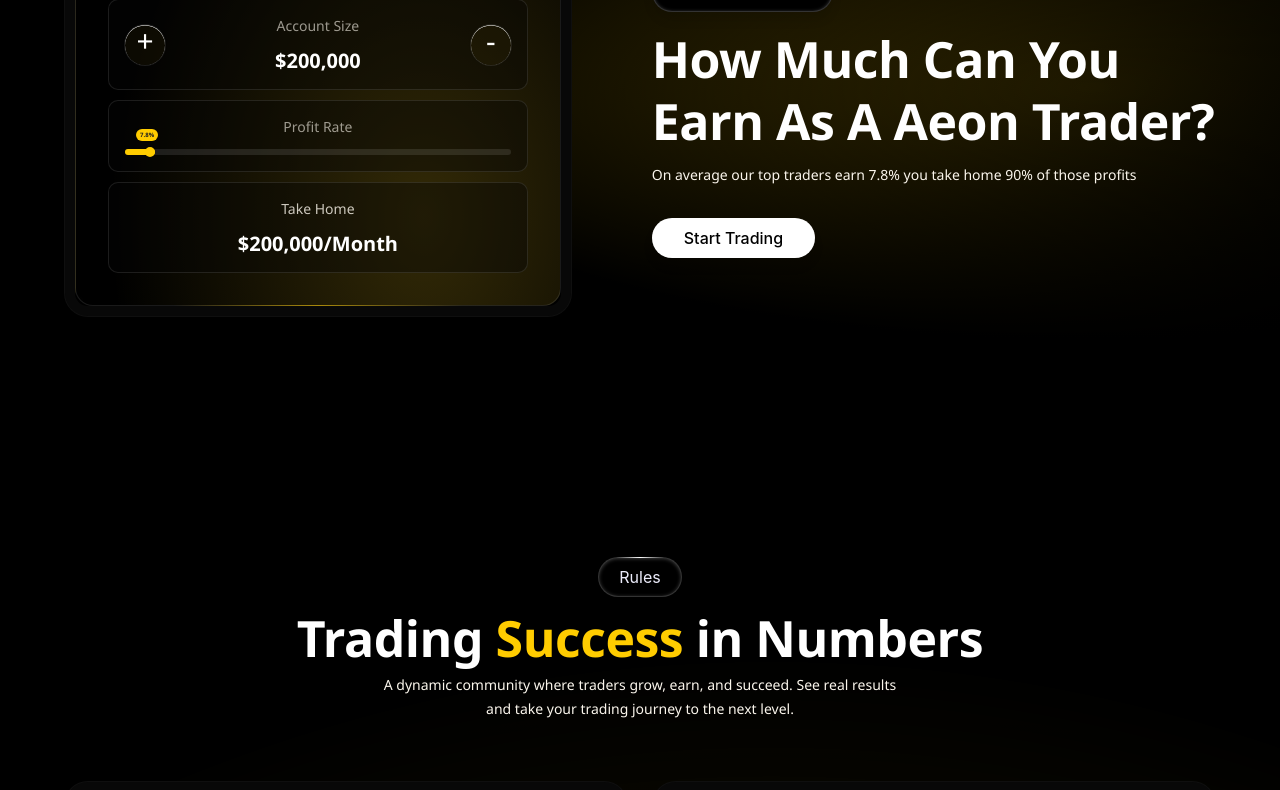
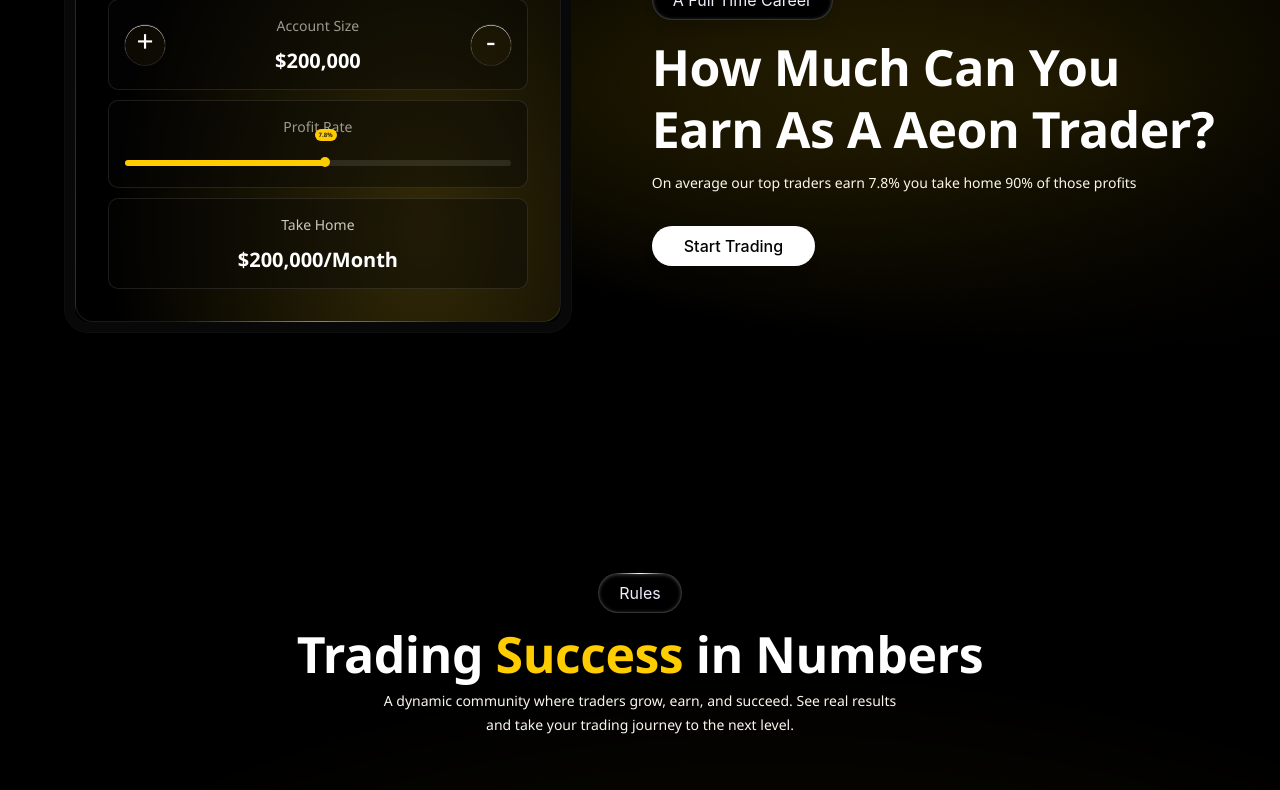
Before and after one commit to seemab-ahmed/aeon-funded, a React (Create React App) app: page /how-it-works in a window 1280 px wide. Shown: the part 1800-2590 px from the top of the page. Built offline with nearby package versions, Linux system fonts and the light colour scheme.

Commit message:
Final Changes

```diff
--- a/src/components/CareerTrading.jsx
+++ b/src/components/CareerTrading.jsx
@@ -26,9 +26,22 @@
 
 const CareerTrading = ({ mode }) => {
   const { ref, inView } = useInView({ triggerOnce: true, threshold: 0.5 });
+  // progress now represents the profit rate in percentage
   const [progress, setProgress] = useState(7.8);
+  // accountSize will be controlled by both plus/minus and the slider
   const [accountSize, setAccountSize] = useState(200000);
   const [animate, setAnimate] = useState(true);
+
+  // A constant factor to tie profit rate to account size so that:
+  // accountSize = profitRate * factor. With initial values: 200000 = 7.8 * factor.
+  const factor = 200000 / 7.8;
+
+  // Define filled and track colors (using the old color scheme)
+  const filledColor = mode === "dark" ? "#fc0" : "#1f1f1f";
+  const trackColor =
+    mode === "dark"
+      ? "rgba(255,255,255,0.10)"
+      : "rgba(31,31,31,0.10)";
 
   // Turn off the animation after the initial count up duration
   useEffect(() => {
@@ -38,20 +51,33 @@
     return () => clearTimeout(timer);
   }, []);
 
+  const handleSliderChange = (event) => {
+    const newProgress = parseFloat(event.target.value);
+    setProgress(newProgress);
+    setAccountSize(Math.round(newProgress * factor));
+  };
+
   const handleIncrement = () => {
-    setAccountSize((prev) => prev + 1); // Increase by 1000 (adjust as needed)
+    setAccountSize((prev) => {
+      const newSize = prev + 1; // Increase by 1 (as per current logic)
+      setProgress(newSize / factor);
+      return newSize;
+    });
   };
 
   const handleDecrement = () => {
-    setAccountSize((prev) => (prev - 1 < 0 ? 0 : prev - 1)); // Decrease by 1000 (min: 0)
+    setAccountSize((prev) => {
+      const newSize = prev - 1 < 0 ? 0 : prev - 1;
+      setProgress(newSize / factor);
+      return newSize;
+    });
   };
 
-  // Update progress based on click position
-  const handleProgressClick = (event) => {
-    const rect = event.currentTarget.getBoundingClientRect();
-    const clickX = event.clientX - rect.left;
-    const newProgress = (clickX / rect.width) * 100;
-    setProgress(newProgress);
+  // Compute slider background style for filled portion
+  const sliderBackground = {
+    background: `linear-gradient(to right, ${filledColor} 0%, ${filledColor} ${
+      (progress / 15) * 100
+    }%, ${trackColor} ${(progress / 15) * 100}%, ${trackColor} 100%)`,
   };
 
   return (
@@ -141,7 +167,7 @@
                 </div>
               </div>
               <div
-                className={` w-full p-4 rounded-[10px] border border-[rgba(255,255,255,0.10)] ${
+                className={`w-full p-4 rounded-[10px] border border-[rgba(255,255,255,0.10)] ${
                   mode === "dark" ? "bg-[rgba(5,5,5,0.40)]" : "bg-[#F1F1F1]"
                 }`}
               >
@@ -154,67 +180,37 @@
                 >
                   Profit Rate
                 </span>
-                <div
-                  onClick={handleProgressClick}
-                  className={`cursor-pointer rounded-[100px] ${
-                    mode === "dark"
-                      ? "bg-[rgba(255,255,255,0.10)]"
-                      : "bg-[rgba(31,31,31,0.10)]"
-                  } h-[6px] mt-2.5`}
-                >
-                  <motion.div
-                    initial={{ width: 0 }}
-                    animate={{ width: inView ? `${progress}%` : "0%" }}
-                    transition={{ duration: 2, ease: "easeInOut" }}
-                    className={`h-full rounded-[100px] relative ${
-                      mode === "dark" ? "bg-[#fc0]" : "bg-dark1f"
-                    }`}
+                {/* Slider with filled background and label positioned above the thumb */}
+                <div className="relative mt-2.5">
+                  {/* Label above the slider thumb */}
+                  <span
+                    style={{
+                      position: "absolute",
+                      left: `${(progress / 15) * 100}%`,
+                      top: "-20px",
+                      transform: "translateX(-50%)",
+                      fontSize: "6px",
+                      padding: "2px 4px",
+                    }}
+                    className={
+                      mode === "dark"
+                        ? "bg-[#fc0] text-dark1f font-bold rounded-full"
+                        : "bg-dark1f text-white font-bold rounded-full"
+                    }
                   >
-                    <div
-                      className={`h-2.5 w-2.5 absolute right-0 top-[-2px] rounded-[100px] ${
-                        mode === "dark" ? "bg-[#fc0]" : "bg-dark1f"
-                      }`}
-                    ></div>
-                    <span
-                      className={`absolute right-[-10%] top-[-20px] text-[6px] p-[2px_4px] font-bold rounded-[100px] ${
-                        mode === "dark"
-                          ? "bg-[#fc0] text-dark1f"
-                          : "bg-dark1f text-white"
-                      }`}
-                    >
-                      {progress.toFixed(1)}%
-                    </span>
-                  </motion.div>
+                    {progress.toFixed(1)}%
+                  </span>
+                  <input
+                    type="range"
+                    min="0"
+                    max="15"
+                    step="0.1"
+                    value={progress}
+                    onChange={handleSliderChange}
+                    className="w-full h-[6px] appearance-none rounded-[100px] cursor-pointer"
+                    style={sliderBackground}
+                  />
                 </div>
-                {/* <div
-                  className={`rounded-[100px] ${
-                    mode === "dark"
-                      ? "bg-[rgba(255,255,255,0.10)]"
-                      : "bg-[rgba(31,31,31,0.10)]"
-                  } h-[6px] mt-2.5`}
-                >
-                  <motion.div
-                    initial={{ width: 0 }}
-                    animate={{ width: inView ? "20%" : "0%" }}
-                    transition={{ duration: 2, ease: "easeInOut" }}
-                    className={`h-full rounded-[100px] relative ${
-                      mode === "dark" ? "bg-[#fc0]" : "bg-dark1f "
-                    }`}
-                  >
-                    <div
-                      className={`h-2.5 w-2.5 absolute right-0 top-[-2px] rounded-[100px] ${
-                        mode === "dark" ? "bg-[#fc0]" : "bg-dark1f"
-                      }`}
-                    ></div>
-                    <span
-                      className={`absolute right-[-10%] top-[-20px] text-[6px] p-[2px_4px] font-bold rounded-[100px] ${
-                        mode === "dark" ? "bg-[#fc0] text-dark1f" : "bg-dark1f text-white"
-                      }`}
-                    >
-                      7.5%
-                    </span>
-                  </motion.div>
-                </div> */}
               </div>
               <div
                 className={`p-4 w-full rounded-[10px] border border-[rgba(255,255,255,0.10)] ${
@@ -276,6 +272,26 @@
           </motion.div>
         </motion.div>
       </div>
+      {/* Slider Thumb Styles */}
+      <style jsx>{`
+        input[type="range"]::-webkit-slider-thumb {
+          -webkit-appearance: none;
+          appearance: none;
+          width: 10px;
+          height: 10px;
+          border-radius: 50%;
+          background: ${filledColor};
+          cursor: pointer;
+          margin-top: -2px;
+        }
+        input[type="range"]::-moz-range-thumb {
+          width: 10px;
+          height: 10px;
+          border-radius: 50%;
+          background: ${filledColor};
+          cursor: pointer;
+        }
+      `}</style>
     </section>
   );
 };
--- a/src/components/ComparePlan.jsx
+++ b/src/components/ComparePlan.jsx
@@ -7,7 +7,7 @@
   const planData = [
     { title: "Profit Target", value: "8-4%", others: "10-5%" },
     { title: "Max total drawdown", value: "up to 12%", others: "10%" },
-    { title: "Scaling Plan", value: "95% Profit Split", others: "80% Profit Split" },
+    { title: "Rewards Plan", value: "95% Profit Split", others: "80% Profit Split" },
     { title: "First Payout", value: "7 Days (Add on)", others: "14-30 Days" },
     { title: "100k Evaluation", value: "$449", others: "~$500" }
 ];
--- a/src/components/Secure.jsx
+++ b/src/components/Secure.jsx
@@ -129,6 +129,7 @@
                 mode === "dark" ? "bg-card-radial" : "bg-white"
               }`}
             >
+              <div className="max-lg:mb-6">
                 <h4
                   className={`text-2xl font-semibold mt-4 mb-[10px] ${
                     mode === "dark" ? "text-white" : "text-dark1f"
@@ -143,6 +144,7 @@
                 >
                   The total amount of money paid out to traders over time, showcasing overall earnings.
                 </p>
+              </div>
               <img
                 src={Payouts}
                 alt="Illustration of secure payouts"
```
Also changed, not shown: src/components/PricingPlan.jsx (+17 -11 lines), src/components/Success.jsx (+60 -7 lines), src/assets/images/bar-chart-light.svg (added), src/assets/images/bar-chart.svg. Lines whose indentation alone changed are shown as unchanged.
